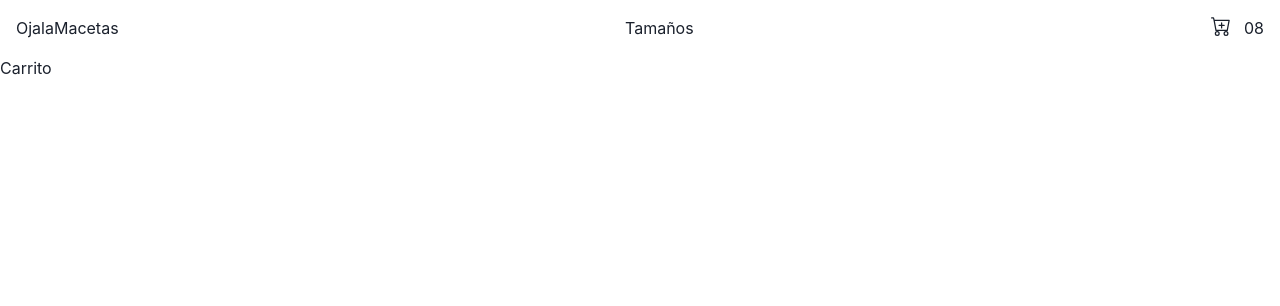
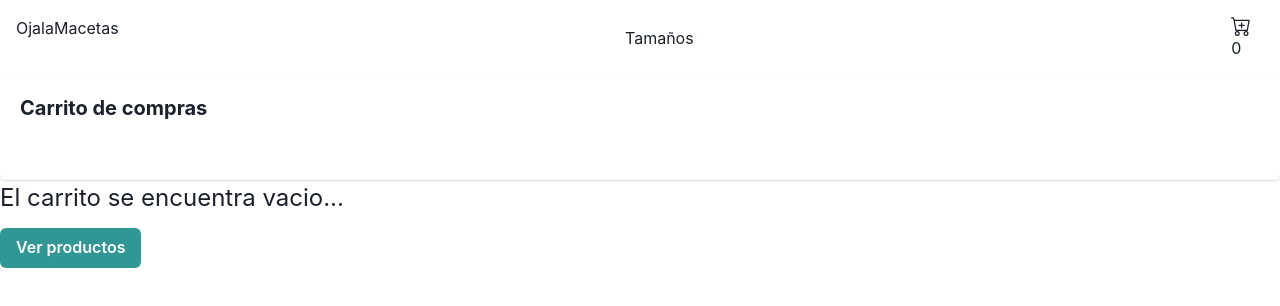
Before and after one commit to FakuStt/CursoReact, a React (Vite) app: page /carrito in a window 1280 px wide. Shown: the top 306 px of the page. Built offline with nearby package versions, Linux system fonts and the light colour scheme.

Commit message:
terminamos de agregar context

```diff
--- a/src/App.jsx
+++ b/src/App.jsx
@@ -4,18 +4,18 @@ import NavBar from './components/NavBar'
 import ItemListContainer from './components/ItemListContainer'
 import Cart from './components/Cart'
 import ItemDetailContainer from './components/ItemDetailContainer'
-import { CartContext } from './context/CartContext'
-import { useState } from 'react'
+import CartProvider from './context/CartContext'
+
 
 
 
 const App = () => {
 
-  const [cart, setCart] = useState([])
+
 
   return (
 
-    <CartContext.Provider value={ {cart, setCart} }>
+    <CartProvider>
       <BrowserRouter>
 
 
@@ -33,7 +33,7 @@ const App = () => {
               </Routes>
 
       </BrowserRouter>
-      </CartContext.Provider>
+      </CartProvider>
 
   )
 }
--- a/src/components/Cart.jsx
+++ b/src/components/Cart.jsx
@@ -1,14 +1,102 @@
-import React from 'react'
-import { useContext } from 'react'
-import { CartContext } from '../context/ShoppingCartContext'
+import React, { useContext } from 'react'
+import { CartContext } from '../context/CartContext'
+import { Card, CardHeader, Heading, CardBody, Stack, Image, Text, CardFooter, Button } from '@chakra-ui/react';
+import { Link } from 'react-router-dom';
+
+
 
 const Cart = () => {
 
- // const {cart, setCart} = useContext(CartContext)
+  const { cart, precioTotalCarrito, vaciarCart } = useContext(CartContext);
+
+  const handleVaciarCart = () => {
+    vaciarCart()
+  }
 
   return (
     <div>
-      Carrito
+
+      <Card>
+          <CardHeader>
+              <Heading size='md'>Carrito de compras</Heading>
+          </CardHeader>
+
+          <CardBody>
+
+              {
+                cart.map ((mace) => (
+
+                <Card
+                direction={{ base: 'column', sm: 'row' }}
+                overflow='hidden'
+                variant='outline'
+                key={mace.id}
+                className='cardDeCart'
+                >
+                  <Image
+                    objectFit='cover'
+                    maxW={{ base: '100%', sm: '200px' }}
+                    src={mace.img}
+                    alt='maceta artesanal'
+                  />
+
+                  <Stack className='stackDeCart'>
+                    <CardBody>
+                      <Heading size='md'>{mace.titulo}</Heading>
+
+                      <Text py='0.5'>
+                        Tamaño: {mace.categoria}
+                      </Text>
+                      <Text py='0.5'>
+                       Precio por unidad: ${mace.precio}
+                      </Text>
+                      <Text py='0.5'>
+                       Unidades: {mace.contador}
+                      </Text>
+                    </CardBody>
+
+                    <CardFooter>
+                      <Button variant='solid' colorScheme='blue'>
+                        Eliminar una unidad
+                      </Button>
+                    </CardFooter>
+                  </Stack>
+                </Card>
+                ))
+              }
+
+
+
+
+
+          </CardBody>
+      </Card>
+
+
+      {
+        cart.length > 0 ?
+        <>
+            <Text fontSize='2xl' className='precioTotalCarrito'>Precio Total: ${precioTotalCarrito()}</Text>
+            <Stack direction='row' spacing={4} align='center'>
+              <Button colorScheme='teal' variant='solid' onClick={handleVaciarCart} >
+                Vaciar Carrito
+              </Button>
+            </Stack>
+        </>
+      :
+      <Stack spacing={3}>
+
+      <Text fontSize='2xl'>El carrito se encuentra vacio...</Text>
+
+      <Link to={"/"} >
+        <Button colorScheme='teal' variant='solid' onClick={handleVaciarCart} >
+          Ver productos
+        </Button>
+      </Link>
+
+      </Stack>
+      }
+
     </div>
   )
 }
--- a/src/components/CartWidget.jsx
+++ b/src/components/CartWidget.jsx
@@ -1,7 +1,13 @@
 import React from 'react'
+import { useContext } from 'react'
 import { Link } from 'react-router-dom'
+import { CartContext } from '../context/CartContext'
 
 const CartWidget = () => {
+
+  const { contadorDeCart } = useContext(CartContext)
+
+
 
   return (
 
@@ -12,11 +18,10 @@ const CartWidget = () => {
               <path d="M9 5.5a.5.5 0 0 0-1 0V7H6.5a.5.5 0 0 0 0 1H8v1.5a.5.5 0 0 0 1 0V8h1.5a.5.5 0 0 0 0-1H9z"/>
               <path d="M.5 1a.5.5 0 0 0 0 1h1.11l.401 1.607 1.498 7.985A.5.5 0 0 0 4 12h1a2 2 0 1 0 0 4 2 2 0 0 0 0-4h7a2 2 0 1 0 0 4 2 2 0 0 0 0-4h1a.5.5 0 0 0 .491-.408l1.5-8A.5.5 0 0 0 14.5 3H2.89l-.405-1.621A.5.5 0 0 0 2 1zm3.915 10L3.102 4h10.796l-1.313 7h-8.17zM6 14a1 1 0 1 1-2 0 1 1 0 0 1 2 0m7 0a1 1 0 1 1-2 0 1 1 0 0 1 2 0"/>
           </svg>
+          <span> {contadorDeCart()} </span>
         </Link>
 
-        <p className='pCarrito'>
-          08
-        </p>
+
 
       </div>
 
--- a/src/components/ItemCount.jsx
+++ b/src/components/ItemCount.jsx
@@ -44,9 +44,11 @@ const ItemCount = (item) => {
       console.log("Esta en el carrito")
       estaEnElCarrito.contador = estaEnElCarrito.contador + contador
       setCart(newCart)
+      console.log(cart)
     } else {
       console.log("no esta en el carrito")
       setCart ( [...cart, itemAgregado] )
+      console.log(cart)
     }
 
   }
--- a/src/components/ItemDetail.jsx
+++ b/src/components/ItemDetail.jsx
@@ -1,14 +1,10 @@
 import React from 'react'
 import {Card, CardBody, Image, Stack, Heading, Text, Divider, CardFooter, ButtonGroup} from '@chakra-ui/react'
-import ItemCount from './itemCount'
-import { useParams } from 'react-router-dom'
-import { useContext } from 'react'
-import { CartContext } from '../context/CartContext'
+import ItemCount from './ItemCount'
+
 
 const ItemDetail = ( {item} ) => {
 
-    const {cart, setCart} = useContext(CartContext)
-    console.log(cart)
 
     return (
         <div className='divCardDetallada'>
--- a/src/context/CartContext.jsx
+++ b/src/context/CartContext.jsx
@@ -1,5 +1,36 @@
-import { createContext, useState } from 'react'
+import { createContext, useEffect, useState } from 'react'
+
+export const CartContext = createContext(null)
+
+// const cartEnJson = JSON.parse(localStorage.getItem("cart")) || []
+
+export const CartProvider = ({children}) => {
+
+    const [cart, setCart] = useState([])
+
+    const contadorDeCart = () => {
+      return cart.reduce ((acc, mace) => acc + mace.contador, 0);
+    }
+
+    const precioTotalCarrito = () => {
+      return cart.reduce ((acc, mace) => acc + mace.precio * mace.contador, 0)
+    }
+
+    const vaciarCart = () => {
+      setCart([])
+    }
 
 
+/*    useEffect(() => {
+      localStorage.setItem("cart", JSON.stringify(cart))
+    }, [cart])
+*/
 
-export const CartContext = createContext(null)
+    return(
+        <CartContext.Provider value={{cart, setCart, contadorDeCart, precioTotalCarrito, vaciarCart}}>
+            {children}
+        </CartContext.Provider>
+    )
+}
+
+export default CartProvider
--- a/src/context/ShoppingCartContext.jsx
+++ /dev/null
@@ -1,17 +0,0 @@
-import { createContext, useState } from 'react'
-
-export const CartContext = createContext(null)
-
-export const ShoppingCartProvider = ({children}) => {
-
-
-    const [cart, setCart] = useState([])
-
-    return(
-        <CartContext.Provider value={{cart, setCart}}>
-            {children}
-        </CartContext.Provider>
-    )
-}
-
-export default ShoppingCartProvider
--- a/src/index.css
+++ b/src/index.css
@@ -104,3 +104,18 @@
     width: 31vw;
     align-items: center;
   }
+
+  .cardDeCart {
+    height: 12vw;
+  }
+
+  .stackDeCart {
+    display: flex;
+    flex-direction: row;
+    flex-wrap: wrap;
+  }
+
+  .precioTotalCarrito {
+    text-align: center;
+    margin-top: 1vw;
+  }
```
